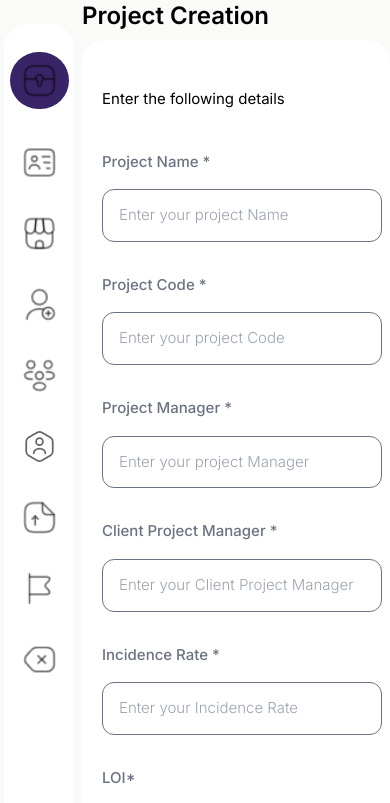
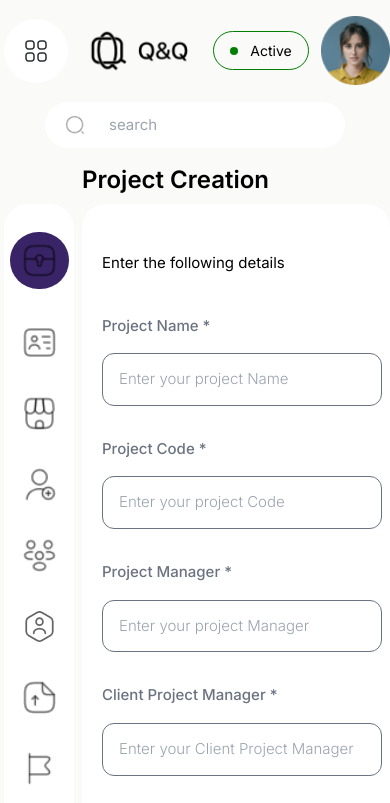
Before and after one commit to Asif-28/PMT, a Next.js app: page / in a window 390 px wide. Shown: the top 803 px of the page. Built offline with nearby package versions, Linux system fonts and the light colour scheme.

Commit message:
added to the responsiveness

```diff
--- a/src/app/globals.css
+++ b/src/app/globals.css
@@ -12,4 +12,5 @@
 }
 body {
   background-color: rgb(250, 250, 248);
+  overflow-x: hidden;
 }
--- a/src/app/page.tsx
+++ b/src/app/page.tsx
@@ -5,7 +5,7 @@ import Sidebar from "@/components/sidebar/Sidebar";
 export default function Home() {
   return (
     <main>
-      {/* <Header /> */}
+      <Header />
       <Sidebar />
       {/* <Form /> */}
     </main>
--- a/src/components/sidebar/Sidebar.tsx
+++ b/src/components/sidebar/Sidebar.tsx
@@ -84,7 +84,7 @@ const Sidebar = () => {
           </div>
         ))}
       </div>
-      <div className="sm:hidden bg-[#fff] min-w-[70px] rounded-3xl flex  flex-col  items-center py-4 mt-6 ml-1 ">
+      <div className="sm:hidden bg-[#fff] min-w-[70px] rounded-3xl flex  flex-col  items-center py-4 mt-10 ml-1 ">
         {data.map((item) => (
           <div
             className={`cursor-pointer mb-3 py-3 `}
```
